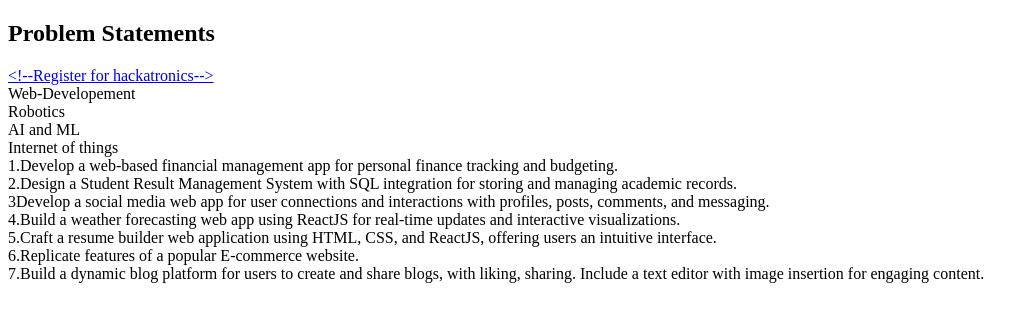
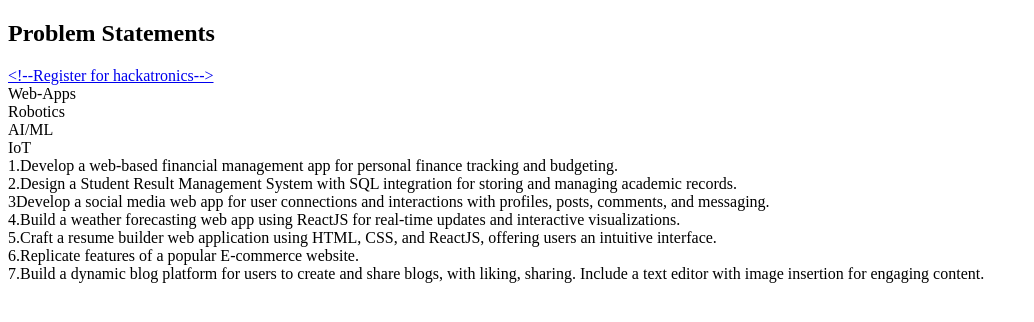
Before and after one commit to Harry-jain/hkt24, a Next.js app: page /Problem_Statements in a window 1280 px wide. Shown: the top 322 px of the page, without its empty margins (0-1034 px from the left). Built offline with nearby package versions, Linux system fonts and the light colour scheme.

Commit message:
Update index.js

```diff
--- a/pages/Problem_Statements/index.js
+++ b/pages/Problem_Statements/index.js
@@ -1,7 +1,7 @@
 //  data
 const aboutData = [
   {
-    title: "Web-Developement",
+    title: "Web-Apps",
     info: [
       {
         title:
@@ -61,7 +61,7 @@ const aboutData = [
     ],
   },
   {
-    "title": "AI and ML",
+    "title": "AI/ML",
     "info": [
       {
         "title": "1.Develop a predictive analytics model to forecast stock market trends using machine learning."
@@ -87,7 +87,7 @@ const aboutData = [
     ]
   },
   {
-    title: "Internet of things",
+    title: "IoT",
     info: [
       {
         title:
```
